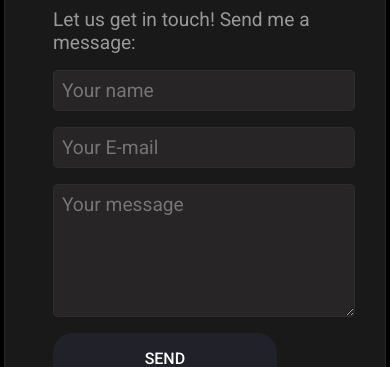
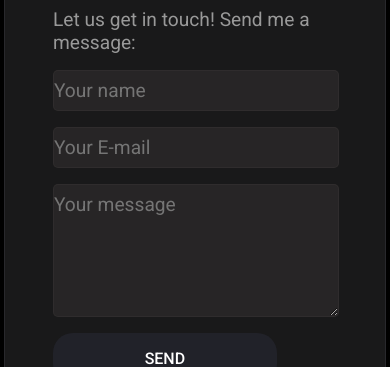
Before and after one commit to Mohamed-aldabaan/Portfolio2, a React (Vite) app in the folder my-portfolio/: page / in a window 390 px wide. Shown: the part 4812-5179 px from the top of the page. Built offline with nearby package versions, Linux system fonts and the light colour scheme.

Commit message:
update css

```diff
--- a/my-portfolio/src/components/1-header/header.css
+++ b/my-portfolio/src/components/1-header/header.css
@@ -33,6 +33,7 @@ header ul li a:hover {
   opacity: 1;
   color: var(--blue);
   font-size: 1.1rem;
+  cursor: pointer;
   /* transform: scale(0.5); */
 }
 
--- a/my-portfolio/src/components/4-contact/contact.css
+++ b/my-portfolio/src/components/4-contact/contact.css
@@ -85,6 +85,7 @@ section.contact form.flex .submit{
     }
     section.contact form.flex input, textarea{
         width: 100%;
+        padding: .5rem 0;
     }
 
 }
```
Also changed, not shown: my-portfolio/src/components/5-footer/footer.css (line endings or trailing spaces).
